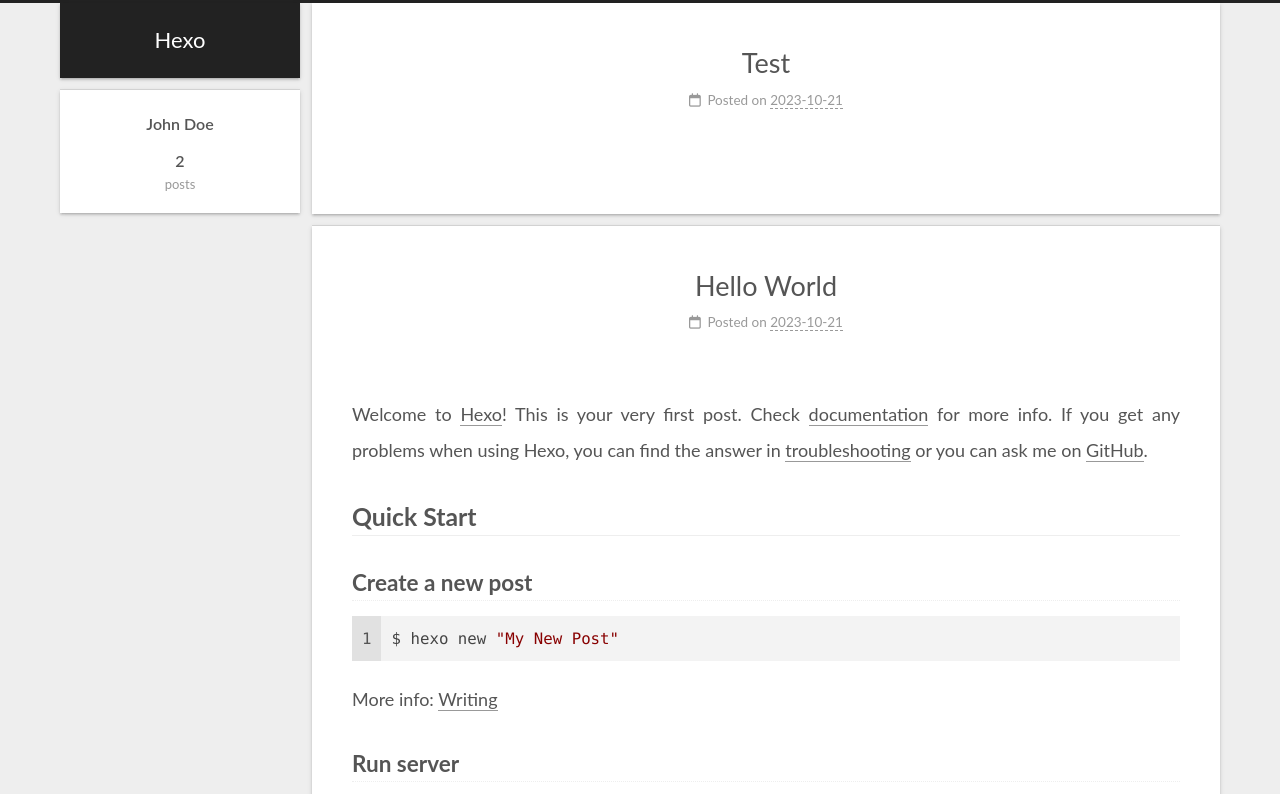
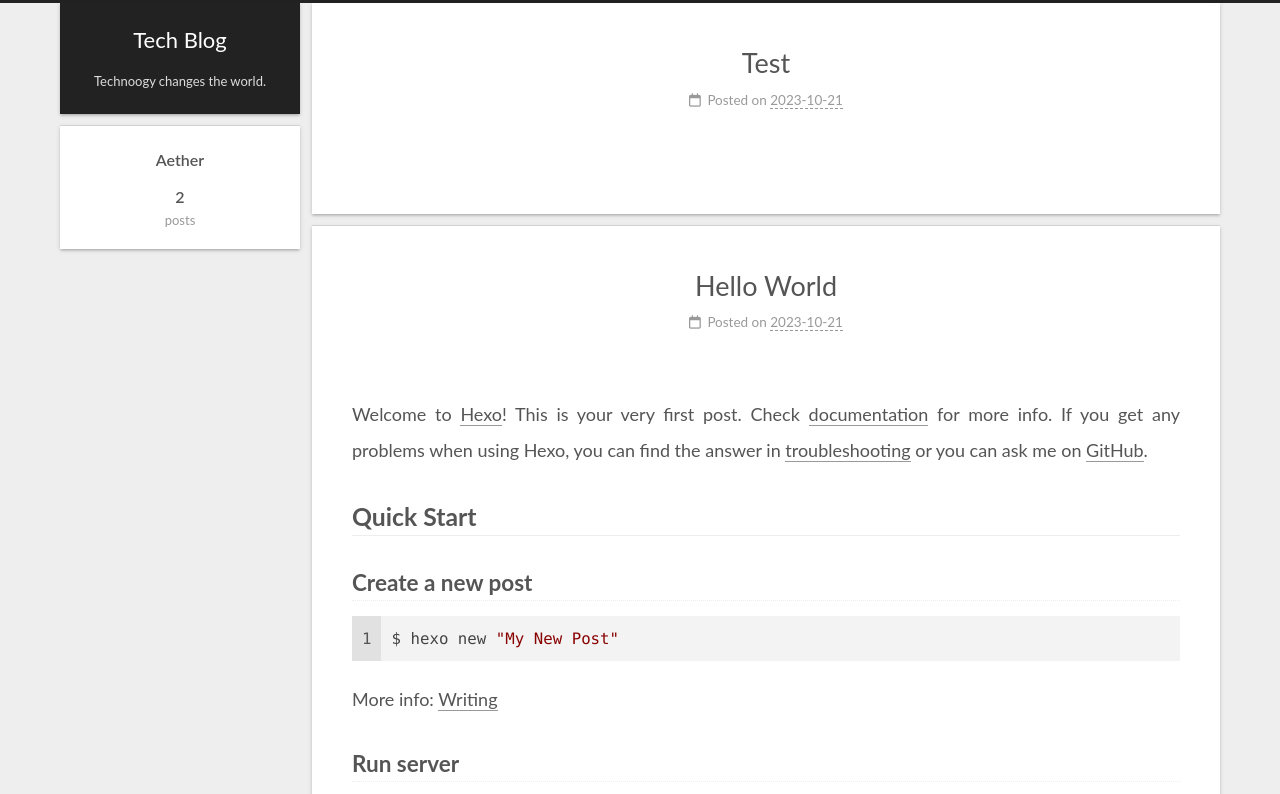
Before and after one commit to Aether0256/aether0256.github.io, a plain HTML site: page index.html in a window 1280 px wide. Shown: the top 794 px of the page. Drawn offline with nearby package versions, Linux system fonts and the light colour scheme.

Commit message:
Site updated: 2023-10-21 23:25:25

```diff
--- a/index.html
+++ b/index.html
@@ -19,11 +19,11 @@
 <script class="next-config" data-name="main" type="application/json">{"hostname":"example.com","root":"/","images":"/images","scheme":"Gemini","darkmode":false,"version":"8.18.2","exturl":false,"sidebar":{"position":"left","display":"post","padding":18,"offset":12},"copycode":{"enable":false,"style":null},"fold":{"enable":false,"height":500},"bookmark":{"enable":false,"color":"#222","save":"auto"},"mediumzoom":false,"lazyload":false,"pangu":false,"comments":{"style":"tabs","active":null,"storage":true,"lazyload":false,"nav":null},"stickytabs":false,"motion":{"enable":false,"async":false,"transition":{"menu_item":"fadeInDown","post_block":"fadeIn","post_header":"fadeInDown","post_body":"fadeInDown","coll_header":"fadeInLeft","sidebar":"fadeInUp"}},"prism":false,"i18n":{"placeholder":"Searching...","empty":"We didn't find any results for the search: ${query}","hits_time":"${hits} results found in ${time} ms","hits":"${hits} results found"}}</script><script src="/js/config.js"></script>
 
     <meta property="og:type" content="website">
-<meta property="og:title" content="Hexo">
+<meta property="og:title" content="Tech Blog">
 <meta property="og:url" content="http://example.com/index.html">
-<meta property="og:site_name" content="Hexo">
+<meta property="og:site_name" content="Tech Blog">
 <meta property="og:locale" content="en_US">
-<meta property="article:author" content="John Doe">
+<meta property="article:author" content="Aether">
 <meta name="twitter:card" content="summary">
 
 
@@ -34,7 +34,7 @@
 <script class="next-config" data-name="page" type="application/json">{"sidebar":"","isHome":true,"isPost":false,"lang":"en","comments":"","permalink":"","path":"index.html","title":""}</script>
 
 <script class="next-config" data-name="calendar" type="application/json">""</script>
-<title>Hexo</title>
+<title>Tech Blog</title>
 
 
 
@@ -64,9 +64,10 @@
 
     <a href="/" class="brand" rel="start">
       <i class="logo-line"></i>
-      <h1 class="site-title">Hexo</h1>
+      <h1 class="site-title">Tech Blog</h1>
       <i class="logo-line"></i>
     </a>
+      <p class="site-subtitle" itemprop="description">Technoogy changes the world.</p>
   </div>
 
   <div class="site-nav-right">
@@ -104,7 +105,7 @@
 
         <div class="site-overview-wrap sidebar-panel">
           <div class="site-author animated" itemprop="author" itemscope itemtype="http://schema.org/Person">
-  <p class="site-author-name" itemprop="name">John Doe</p>
+  <p class="site-author-name" itemprop="name">Aether</p>
   <div class="site-description" itemprop="description"></div>
 </div>
 <div class="site-state-wrap animated">
@@ -142,16 +143,16 @@
 
     <span hidden itemprop="author" itemscope itemtype="http://schema.org/Person">
       <meta itemprop="image" content="/images/avatar.gif">
-      <meta itemprop="name" content="John Doe">
+      <meta itemprop="name" content="Aether">
     </span>
 
     <span hidden itemprop="publisher" itemscope itemtype="http://schema.org/Organization">
-      <meta itemprop="name" content="Hexo">
+      <meta itemprop="name" content="Tech Blog">
       <meta itemprop="description" content="">
     </span>
 
     <span hidden itemprop="post" itemscope itemtype="http://schema.org/CreativeWork">
-      <meta itemprop="name" content="undefined | Hexo">
+      <meta itemprop="name" content="undefined | Tech Blog">
       <meta itemprop="description" content="">
     </span>
       <header class="post-header">
@@ -210,16 +211,16 @@
 
     <span hidden itemprop="author" itemscope itemtype="http://schema.org/Person">
       <meta itemprop="image" content="/images/avatar.gif">
-      <meta itemprop="name" content="John Doe">
+      <meta itemprop="name" content="Aether">
     </span>
 
     <span hidden itemprop="publisher" itemscope itemtype="http://schema.org/Organization">
-      <meta itemprop="name" content="Hexo">
+      <meta itemprop="name" content="Tech Blog">
       <meta itemprop="description" content="">
     </span>
 
     <span hidden itemprop="post" itemscope itemtype="http://schema.org/CreativeWork">
-      <meta itemprop="name" content="undefined | Hexo">
+      <meta itemprop="name" content="undefined | Tech Blog">
       <meta itemprop="description" content="">
     </span>
       <header class="post-header">
@@ -292,7 +293,7 @@
     <span class="with-love">
       <i class="fa fa-heart"></i>
     </span>
-    <span class="author" itemprop="copyrightHolder">John Doe</span>
+    <span class="author" itemprop="copyrightHolder">Aether</span>
   </div>
   <div class="powered-by">Powered by <a href="https://hexo.io/" rel="noopener" target="_blank">Hexo</a> & <a href="https://theme-next.js.org/" rel="noopener" target="_blank">NexT.Gemini</a>
   </div>
```
Also changed, not shown: 2023/10/21/Test/index.html (+10 -9 lines), 2023/10/21/hello-world/index.html (+10 -9 lines), archives/2023/10/index.html (+8 -7 lines), archives/2023/index.html (+8 -7 lines), archives/index.html (+8 -7 lines).
